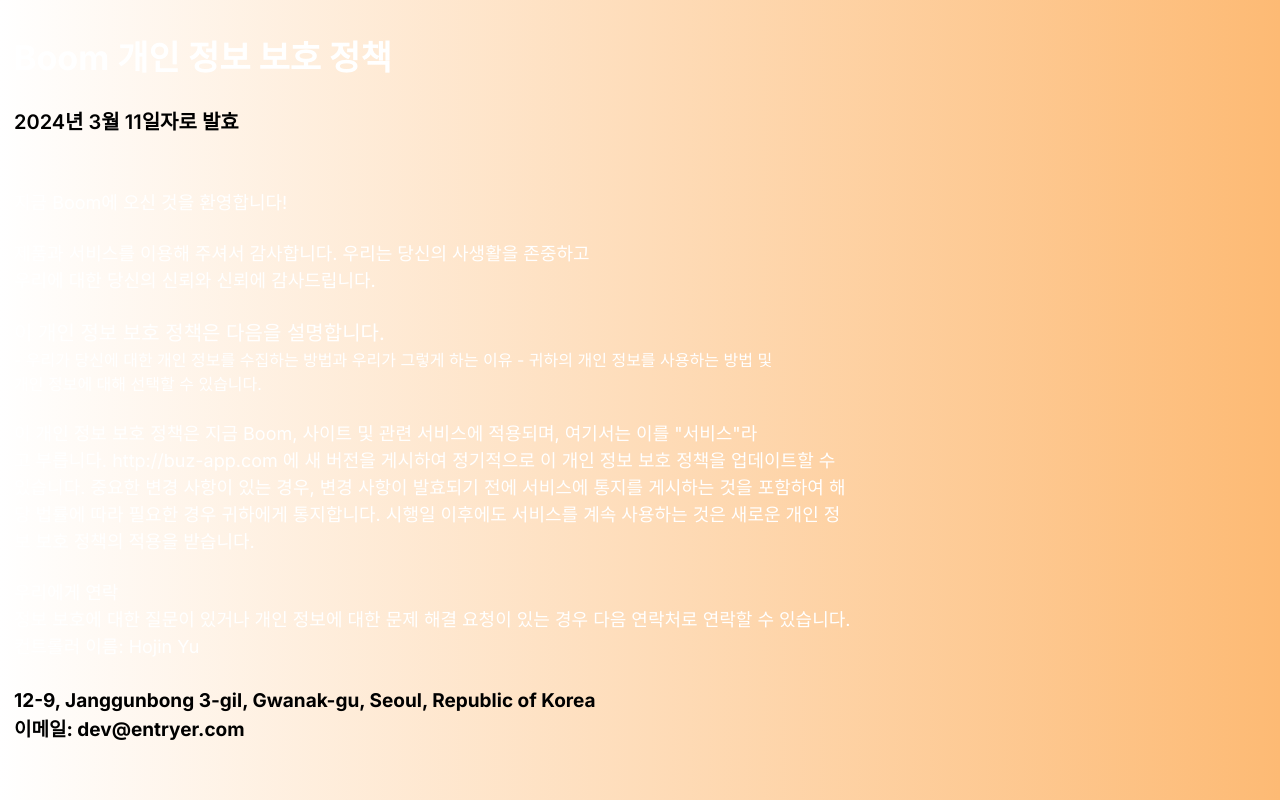
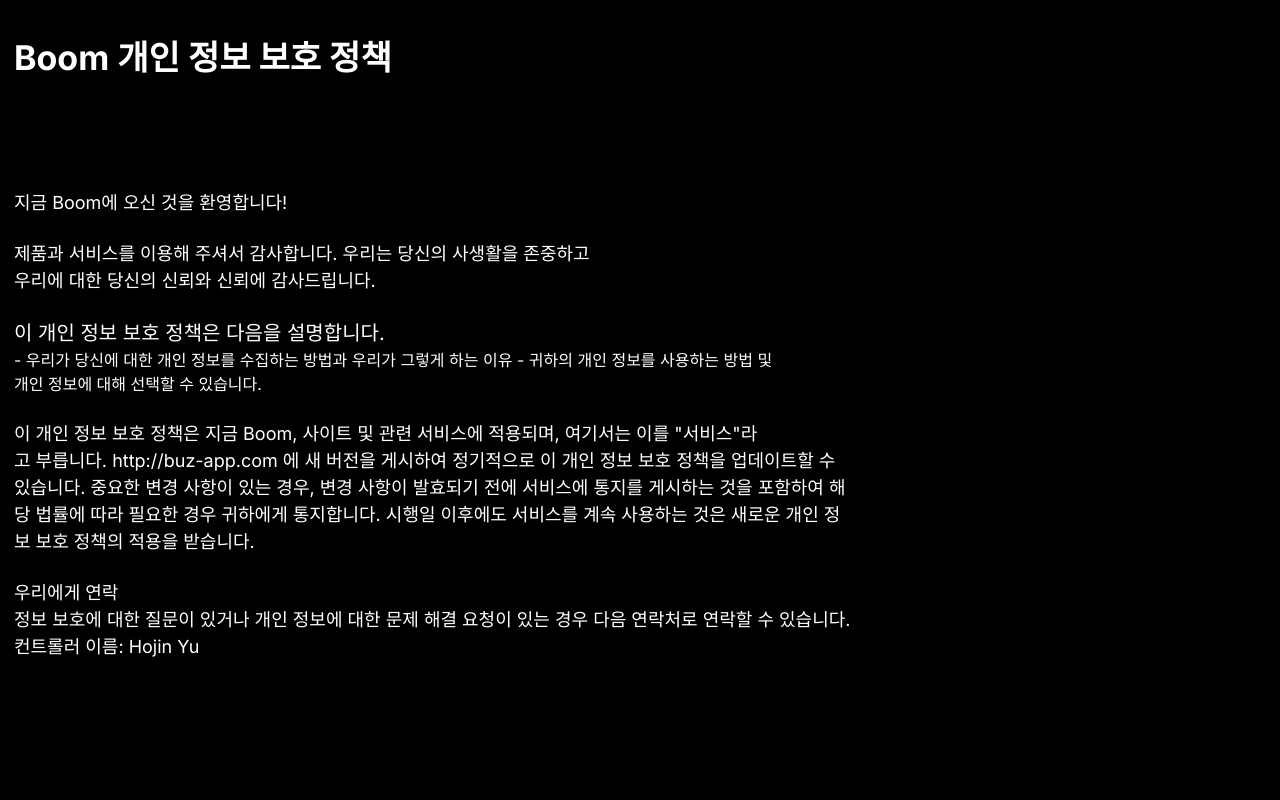
Before and after one commit to gk7734/Terms, a Next.js app: page / in a window 1280 px wide. Shown: the top 800 px of the page. Built offline with nearby package versions, Linux system fonts and the light colour scheme.

Commit message:
Update page.tsx

```diff
--- a/src/app/page.tsx
+++ b/src/app/page.tsx
@@ -1,7 +1,7 @@
 export default function Home() {
     return (
         <div
-            className={`justify-center grid w-auto font-pretendard text-start bg-gradient-to-r from-white to-orange-300 pl-[14px] pr-[14px]`}>
+            className={`justify-center grid w-auto font-pretendard text-start bg-gradient-to-r bg-black pl-[14px] pr-[14px]`}>
             <h1 className={`text-[34px] font-bold text-white pt-8`}>Boom 개인 정보 보호 정책</h1>
             <br/>
             <h2 className={`font-semibold text-[20px] pb-7`}>2024년 3월 11일자로 발효</h2>
```
